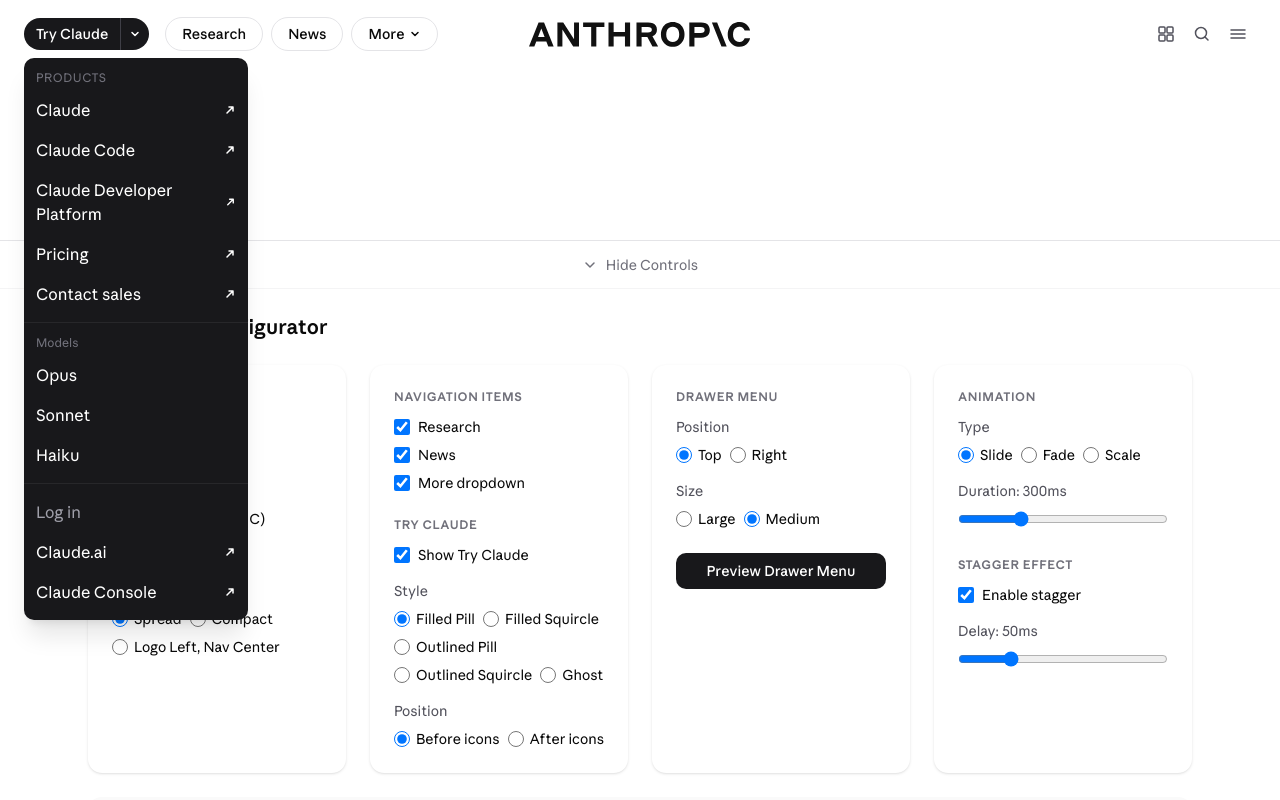
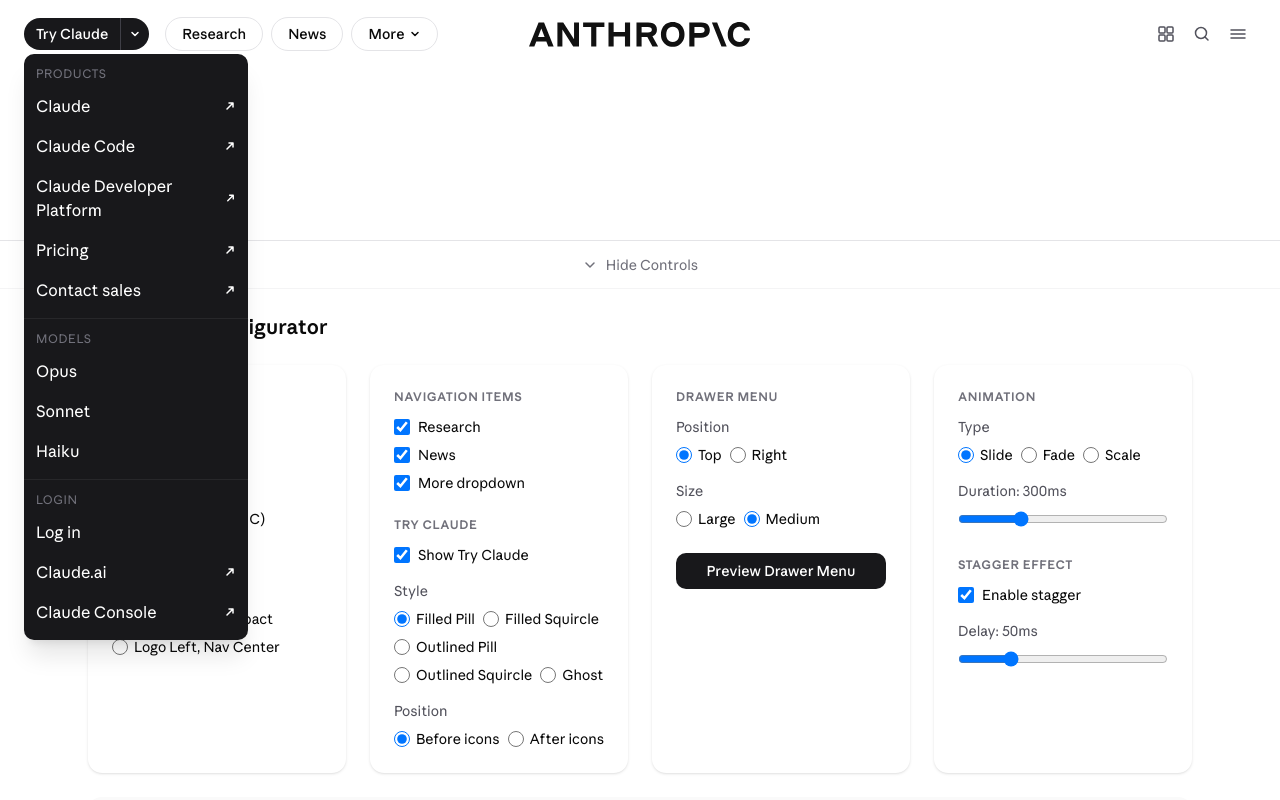
Before and after one commit to leodotdev/sigmoid, a Next.js app: page /global-nav in a window 1280 px wide. Both pictures are taken after a click on the button 135 px from the left and 34 px from the top of the page. Built offline with nearby package versions, Linux system fonts and the light colour scheme.

Commit message:
Move dropdown closer to button, consistent group label styling

```diff
--- a/app/global-nav/page.tsx
+++ b/app/global-nav/page.tsx
@@ -175,7 +175,7 @@
     if (!config.showTryClaude) return null;
 
     const dropdownContent = (
-      <div className="absolute top-full left-0 mt-2 w-56 bg-zinc-900 rounded-lg shadow-xl py-2 text-white z-50">
+      <div className="absolute top-full left-0 mt-1 w-56 bg-zinc-900 rounded-lg shadow-xl py-2 text-white z-50">
         <div className="px-3 py-1 text-xs text-zinc-500 uppercase tracking-wider">Products</div>
         <a href="#" className="flex items-center justify-between px-3 py-2 hover:bg-zinc-800">
           Claude <ExternalIcon />
@@ -193,12 +193,13 @@
           Contact sales <ExternalIcon />
         </a>
         <div className="border-t border-zinc-800 my-2" />
-        <div className="px-3 py-1 text-xs text-zinc-500">Models</div>
+        <div className="px-3 py-1 text-xs text-zinc-500 uppercase tracking-wider">Models</div>
         <a href="#" className="block px-3 py-2 hover:bg-zinc-800">Opus</a>
         <a href="#" className="block px-3 py-2 hover:bg-zinc-800">Sonnet</a>
         <a href="#" className="block px-3 py-2 hover:bg-zinc-800">Haiku</a>
         <div className="border-t border-zinc-800 my-2" />
-        <a href="#" className="block px-3 py-2 hover:bg-zinc-800 text-zinc-400">Log in</a>
+        <div className="px-3 py-1 text-xs text-zinc-500 uppercase tracking-wider">Login</div>
+        <a href="#" className="block px-3 py-2 hover:bg-zinc-800">Log in</a>
         <a href="#" className="flex items-center justify-between px-3 py-2 hover:bg-zinc-800">
           Claude.ai <ExternalIcon />
         </a>
```
